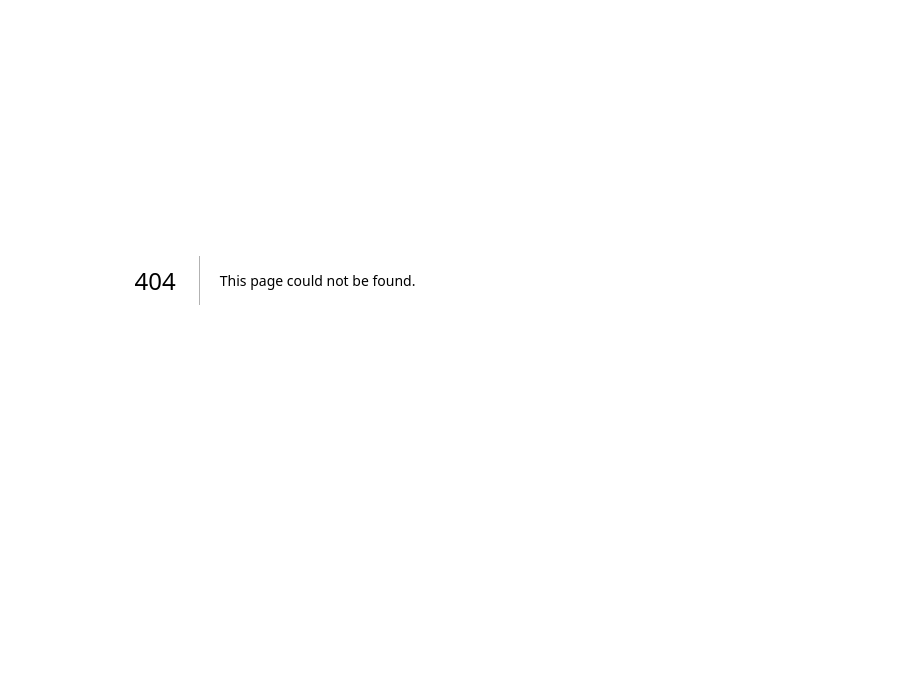
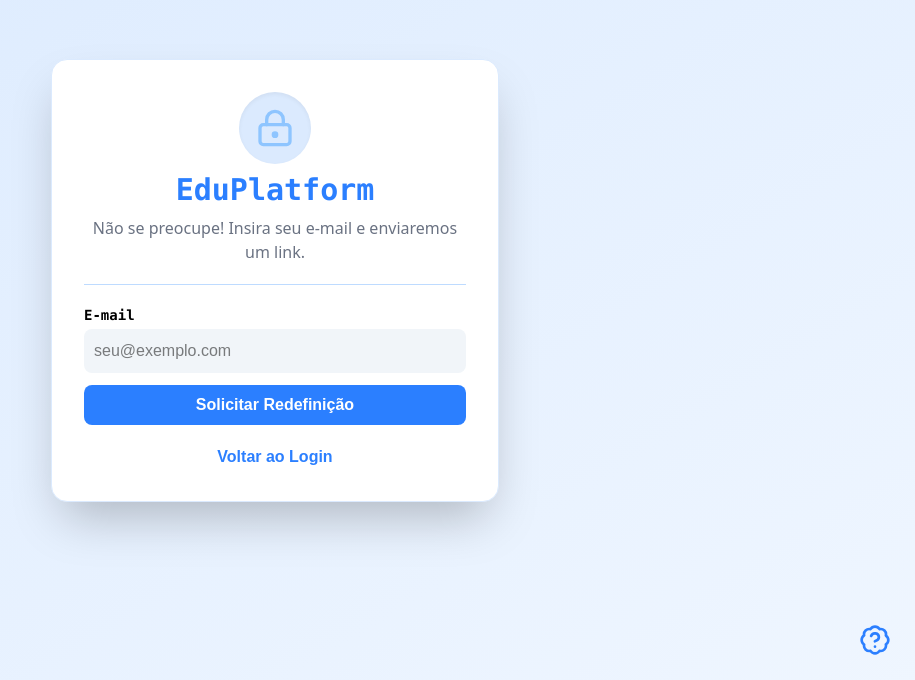
Before and after one commit to Thalisson-Souza/bse-platform, a Next.js app: page /forgot-password in a window 1280 px wide. Before the commit this address had no page. Shown: the part 120-800 px from the top of the page, without its empty margins (365-1280 px from the left). Built offline with nearby package versions, Linux system fonts and the light colour scheme.

Commit message:
feat: add forgot-password page

```diff
--- /dev/null
+++ b/src/app/forgot-password/page.tsx
@@ -0,0 +1,58 @@
+import { LockKeyhole, BookOpenText, BadgeQuestionMark } from "lucide-react";
+import Link from "next/link";
+
+export default function ForgotPassword() {
+  return (
+    <div className="relative flex h-screen items-center justify-center bg-gradient-to-br from-blue-100 to-blue-50">
+      <div className="w-full rounded-2xl max-w-md p-8 bg-white p-8 shadow-2xl border border-blue-100">
+        <div className="flex flex-col items-center gap-2">
+          <div className="flex items-center justify-center rounded-full bg-blue-100 p-4 shadow-inner">
+            <LockKeyhole className="h-10 w-10 text-blue-300" />
+          </div>
+
+          <h1 className="text-3xl font-bold text-blue-500 font-mono">
+            EduPlatform
+          </h1>
+
+          <p className="text-gray-500 text-center font-sans">
+            Não se preocupe! Insira seu e-mail e enviaremos um link.
+          </p>
+        </div>
+
+        <div className="my-5 border-t border-blue-200"></div>
+
+        <div className="space-y-3 text-left">
+          <div>
+            <label
+              htmlFor="email"
+              className="block font-mono text-sm text-black font-extrabold "
+            >
+              E-mail
+            </label>
+            <input
+              type="email"
+              id="email"
+              placeholder="seu@exemplo.com"
+              className="mt-1 w-full rounded-lg p-2.5 text-black bg-slate-100 outline-none focus:ring-2 focus:ring-blue-300 focus:bg-white transition"
+            />
+          </div>
+
+          <button className="w-full rounded-lg p-2 text-white font-bold bg-blue-500 hover:bg-blue-600 transition-all">
+            Solicitar Redefinição
+          </button>
+
+          <div className="text-center pt-2">
+            <Link
+              href={"/login"}
+              className="text-blue-500 hover:text-blue-600 font-semibold"
+            >
+              Voltar ao Login
+            </Link>
+          </div>
+        </div>
+      </div>
+
+      <BadgeQuestionMark className="absolute bottom-6 right-6 h-8 w-8 cursor-pointer text-blue-500 hover:text-blue-600 transition-all" />
+    </div>
+  );
+}
```
